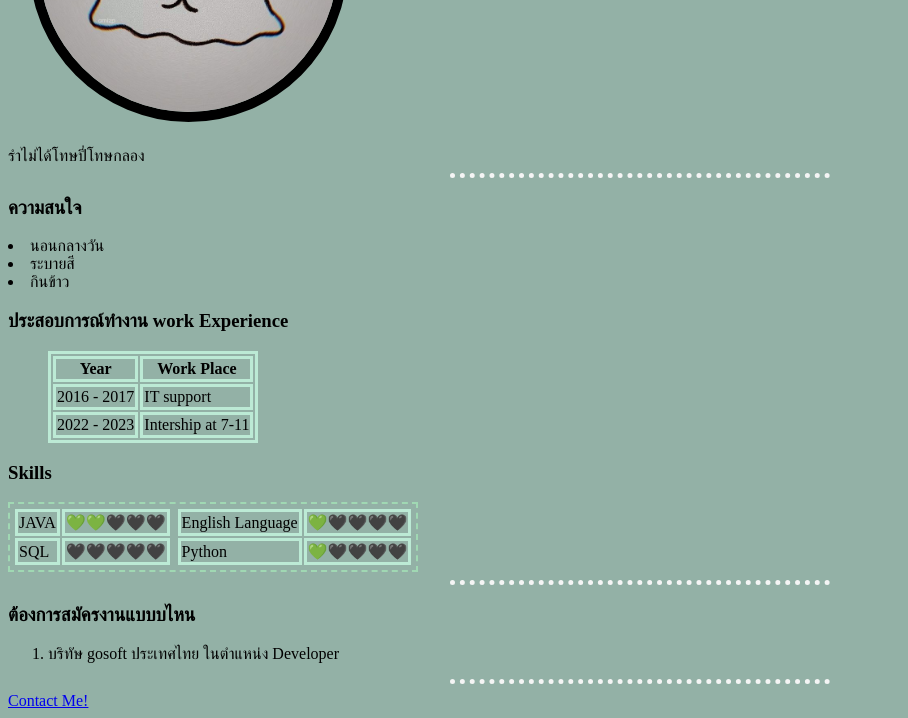
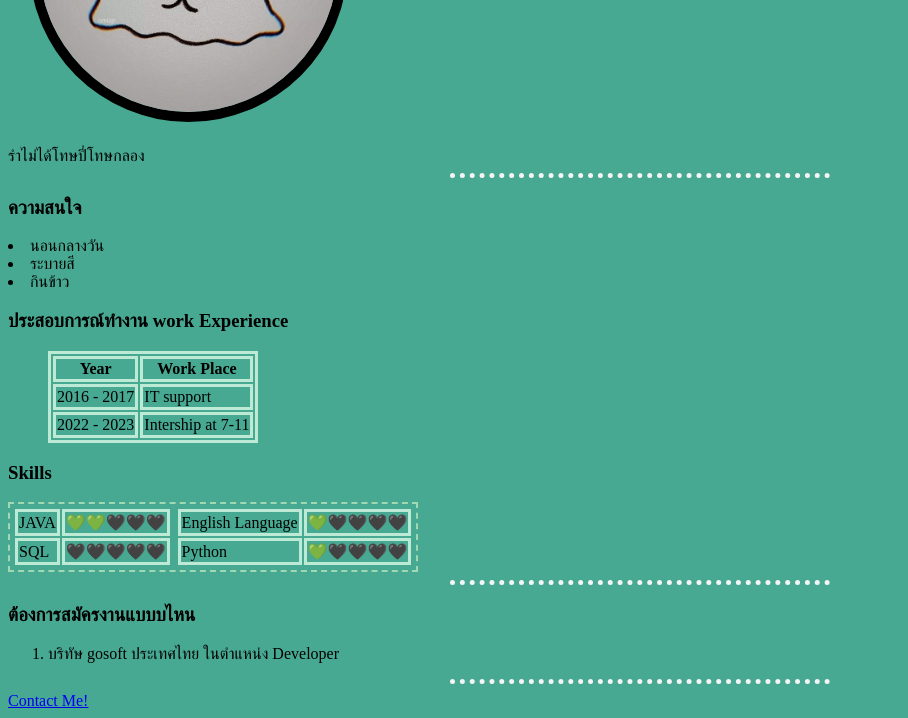
Before and after one commit to Rangsiroj/webdev2023, a plain HTML site: page index.html in a window 1280 px wide. Shown: the part 227-945 px from the top of the page, without its empty margins (0-908 px from the left). Drawn offline with Linux system fonts and the light colour scheme.

Commit message:
Add files via upload

```diff
--- a/index.html
+++ b/index.html
@@ -6,12 +6,12 @@
     <title> Hello World </title>
     <link rel="stylesheet" href ="styles.css">
     <style>
-        body {
+        /*body {
             background-color: #5C8374;
-        }
+        }*/
     </style>
 </head>
-<body style="background-color: #93B1A6;height: 200px;">
+<body >
     <table cellspacing="20">
         <tr>
             <td>
```
